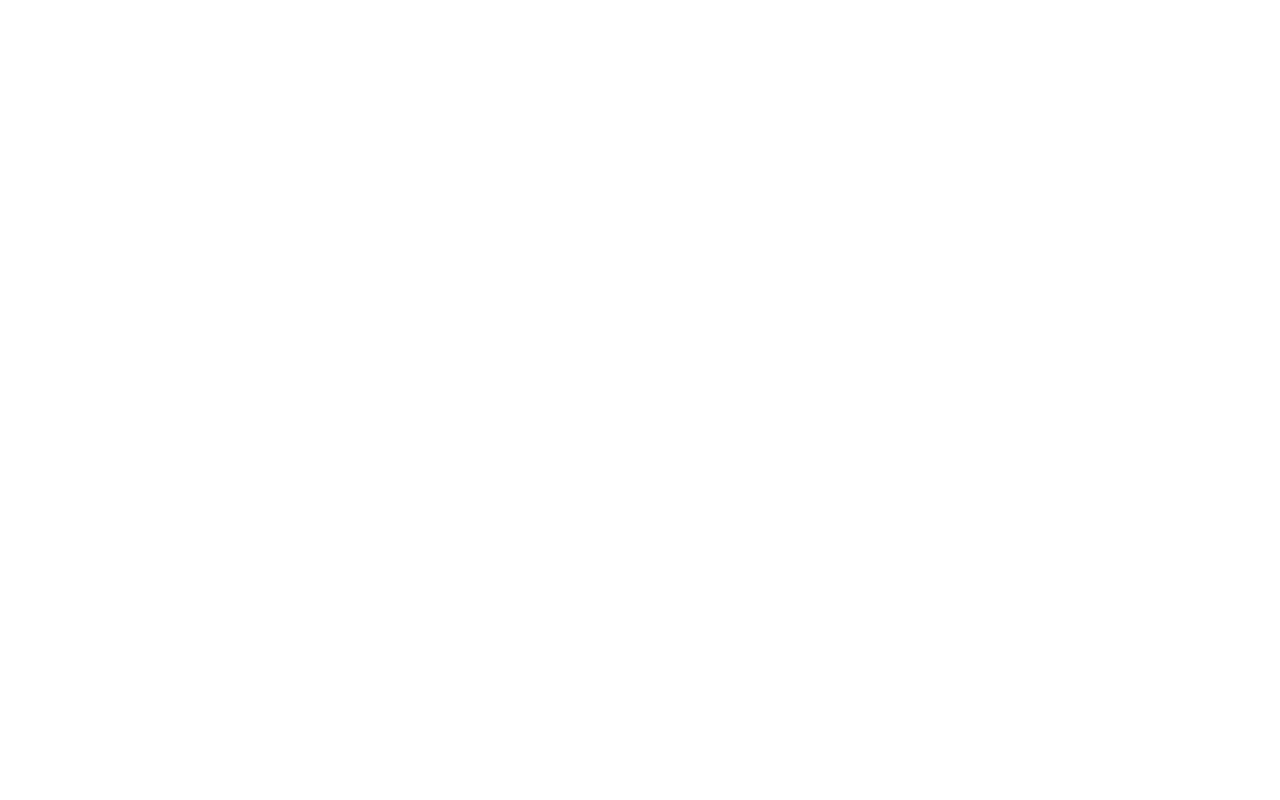
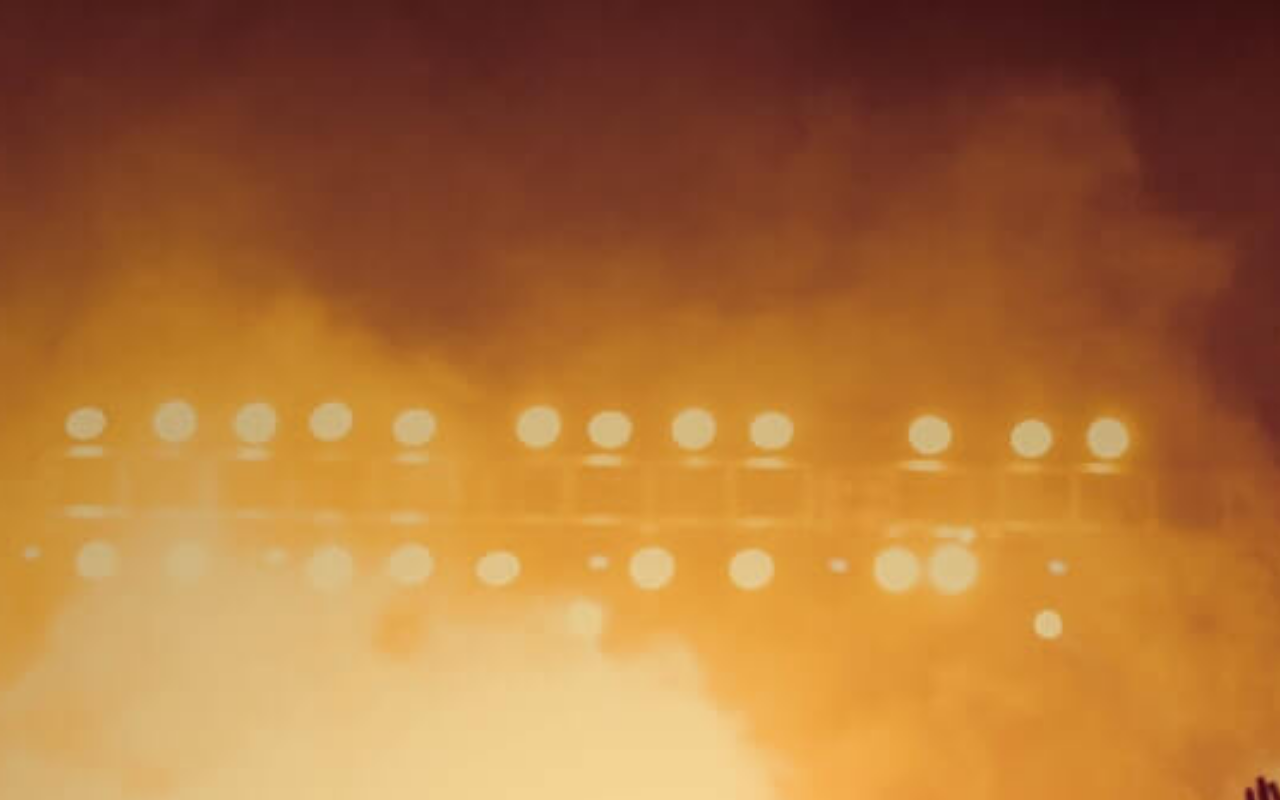
Before and after one commit to Muhammedajsalk/Music-player, a plain HTML site: page index.html in a window 1280 px wide. Drawn offline with nearby package versions, Linux system fonts and the light colour scheme.

Commit message:
reset form updated

```diff
--- a/assets/css/style.css
+++ b/assets/css/style.css
@@ -96,10 +96,72 @@
   #RESET
 \*-----------------------------------*/
 
+*,
+*::before,
+*::after {
+  margin: 0;
+  padding: 0;
+  box-sizing: border-box;
+}
 
+li{list-style: none;}
 
+a,
+img,
+span,
+input,
+button{display: block;}
 
+*{
+  text-decoration: none;
+  color: inherit;
+}
 
+img{height: auto;}
+
+input,
+button{
+  background: none;
+  border: none;
+  font: inherit;
+}
+
+input{width: 100%;}
+
+button{cursor: pointer;}
+
+html{
+  font-family: var(--ff-inter);
+  font-size: 10px;
+  scroll-behavior: smooth;
+}
+
+body{
+  background-color: var(--black);
+  color: var(--on-background);
+  font-size: 1.6rem;
+  line-height: 1.5;
+  min-height: 100vh;
+  min-width: 250px;
+  background-image: url("../images/poster-1.jpg");
+  background-size: 150%;
+  background-repeat: no-repeat;
+  background-position: top;
+  overflow: overlay;
+}
+
+body.modalActive{overflow:hidden;}
+
+::-webkit-scrollbar{width: 8px;}
+
+::-webkit-scrollbar-track{background: transparent;}
+
+::-webkit-scrollbar-thumb{
+  background-color: transparent;
+  border-radius: var(--radius-pill);
+}
+
+body:hover::-webkit-scrollbar-thumb{background-color: var(--surface-variant);}
 /*-----------------------------------*\
   #REUSED STYLE
 \*-----------------------------------*/
```
